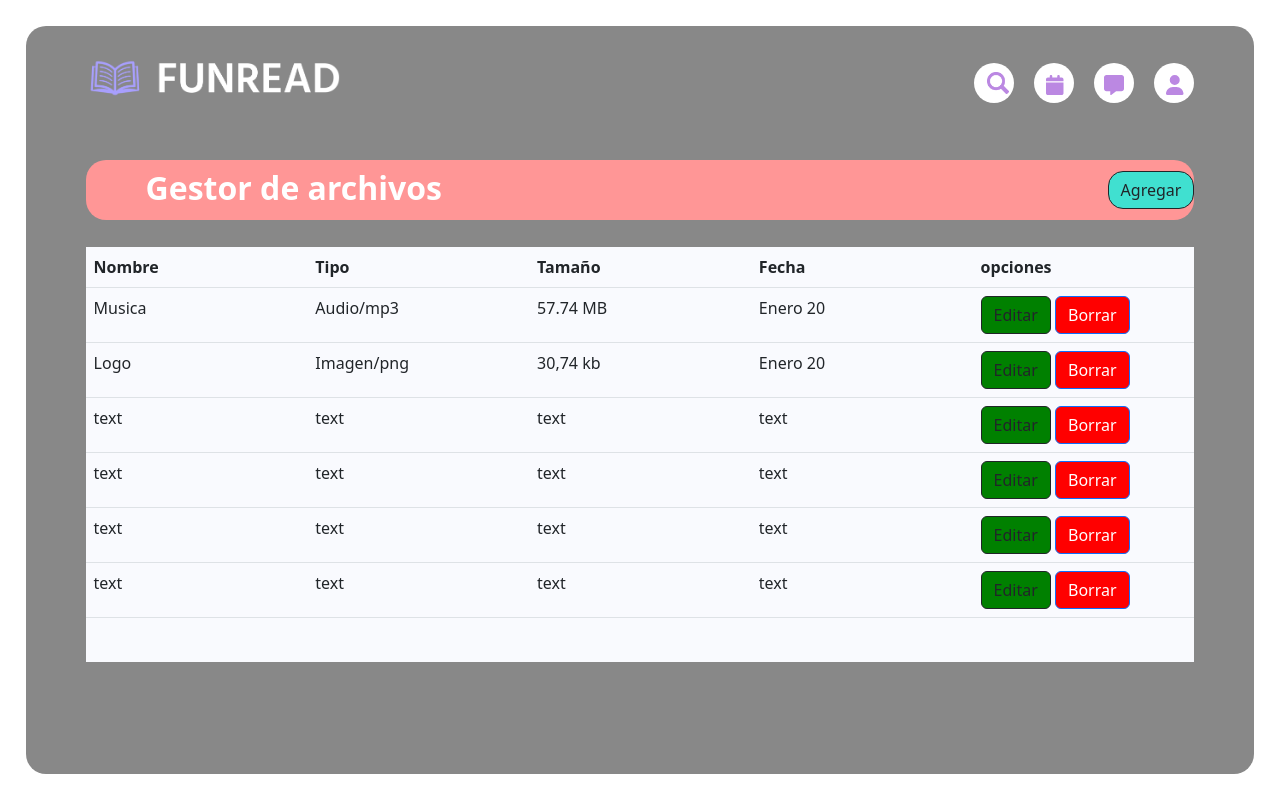
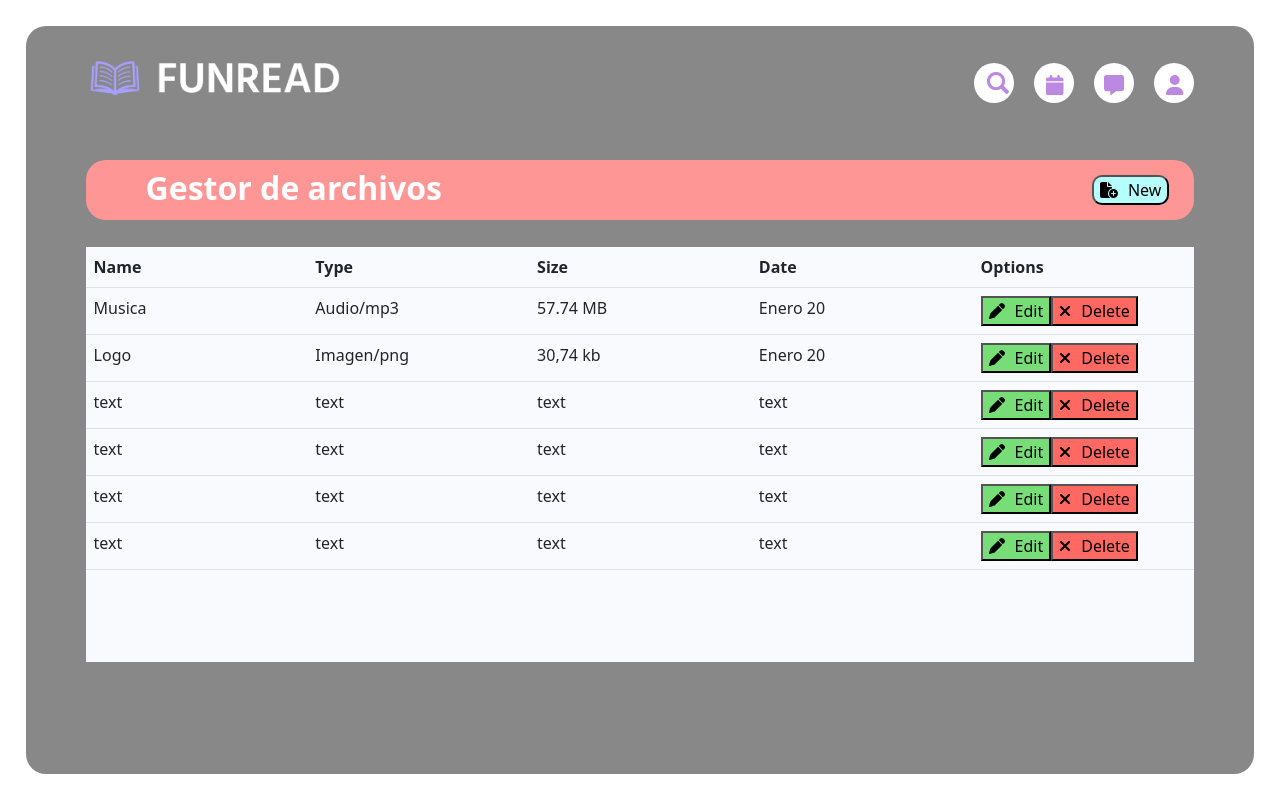
Before and after one commit to Funread/funread, a React (Create React App) app in the folder frontend/: page /addImage in a window 1280 px wide. Built offline with nearby package versions, Linux system fonts and the light colour scheme.

Commit message:
cambios hecho de los iconos

```diff
--- a/frontend/src/Components/addImage/AddImage.jsx
+++ b/frontend/src/Components/addImage/AddImage.jsx
@@ -18,6 +18,11 @@ import {
     faBars,
     faGripVertical,
     faEllipsis,
+    faAngleLeft,
+    faFileCirclePlus,
+    faTrash,
+    faPen,
+    faXmark
   } from "@fortawesome/free-solid-svg-icons";
 
 
@@ -38,11 +43,11 @@ function AddImage(props){
             <Table className="images-table">
               <thead>
                 <tr>
-                  <th className="bg-color" style={{ width: "15%" }}>Nombre</th>
-                  <th style={{ width: "15%" }}>Tipo</th>
-                  <th style={{ width: "15%" }}>Tamaño</th>
-                  <th style={{ width: "15%" }}>Fecha</th>
-                  <th style={{ width: "40%" }}>opciones</th>
+                  <th className="bg-color" style={{ width: "15%" }}>Name</th>
+                  <th style={{ width: "15%" }}>Type</th>
+                  <th style={{ width: "15%" }}>Size</th>
+                  <th style={{ width: "15%" }}>Date</th>
+                  <th style={{ width: "40%" }}>Options</th>
                 </tr>
               </thead>
               <tbody>{setBooksTableData(fileList)}</tbody>
@@ -91,14 +96,26 @@ function AddImage(props){
                 <td style={{ width: "20%" }}>{data[i].tamano}</td>
                 <td style={{ width: "20%" }}>{data[i].fecha}</td>
                 <td>
-                    <Button
-                        variant="outline-dark"
-                        size="md"
-                        className="edit-image-button"
-                        type="button"
-                    >Editar
-                    </Button>{" "}
-                    <Button className="btn-delete">Borrar</Button>{" "}
+                  <button
+                      className="btn-edit"
+                      type="button"
+                    >
+                    <FontAwesomeIcon
+                      className="icons-wizard-left"
+                      icon={faPen}
+                    />
+                    Edit
+                  </button>
+                    <button
+                      className="btn-delete"
+                      type="button"
+                    >
+                    <FontAwesomeIcon
+                      className="icons-wizard-left"
+                      icon={faXmark}
+                    />
+                    Delete
+                  </button>
                 </td>
             </tr>
             );
@@ -117,15 +134,17 @@ function AddImage(props){
         <div className="my-library-banner">
           <p className="my-library-title">Gestor de archivos</p>
           <div className="add-image-banner-buttons-container">
-                <Button
-                    variant="outline-dark"
-                    size="md"
-                    className="add-image-banner-option-button"
-                    type="button"
+              <button
+                  className="btn-add"
+                  type="button"
                 >
-                Agregar
-                </Button>
-            </div>
+                  <FontAwesomeIcon
+                    className="icons-wizard-left"
+                    icon={faFileCirclePlus}
+                  />
+                  New
+                </button>
+          </div>
         </div>
         <div className="my-library-body">
         <div className="my-image-all-image">
--- a/frontend/src/Components/addImage/addImage.css
+++ b/frontend/src/Components/addImage/addImage.css
@@ -43,9 +43,19 @@
 }
 
 .btn-delete{
-  background-color: red;
+  background-color: #ff6961;
 }
 
 .bg-color{
   background-color:black;
 }
+
+.btn-edit{
+  background-color: #77dd77;
+}
+
+.btn-add{
+  background-color: #b6ffff;
+  margin-right: 25px;
+  border-radius: 10px;
+}
```
